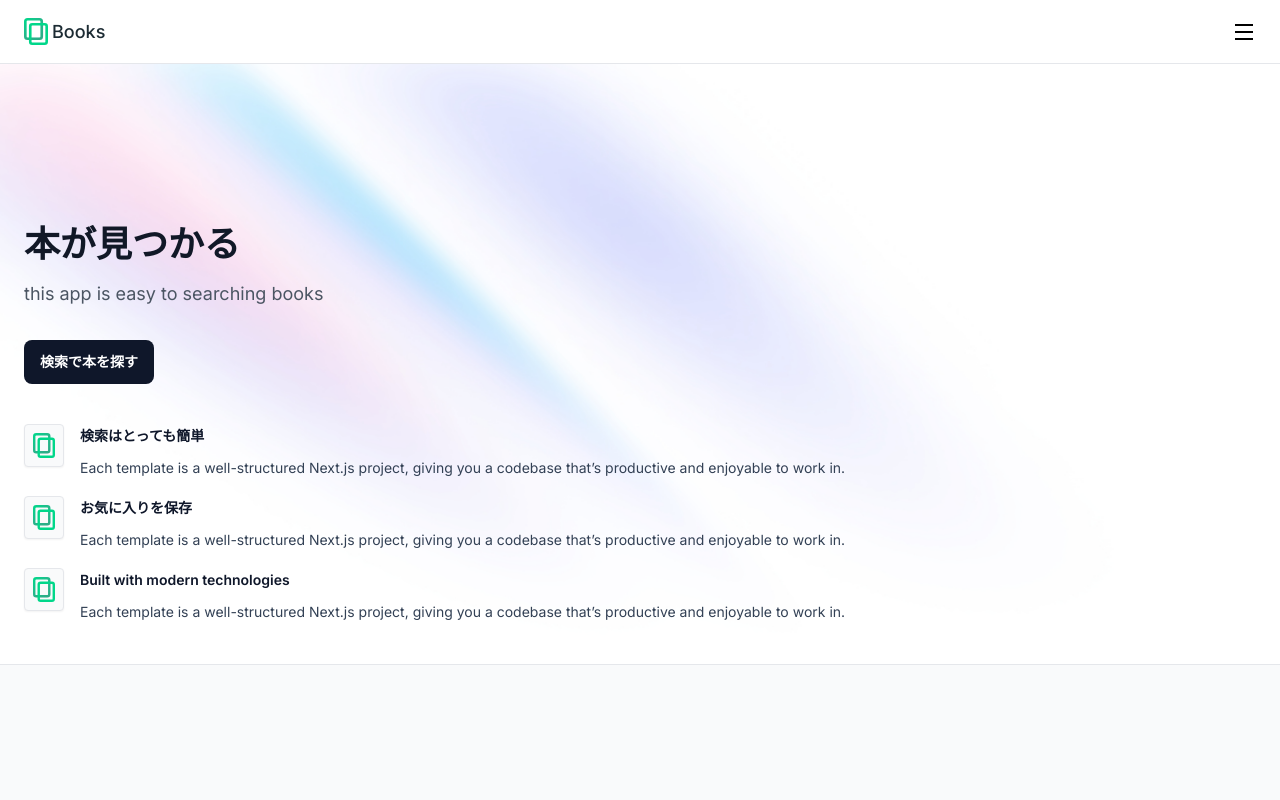
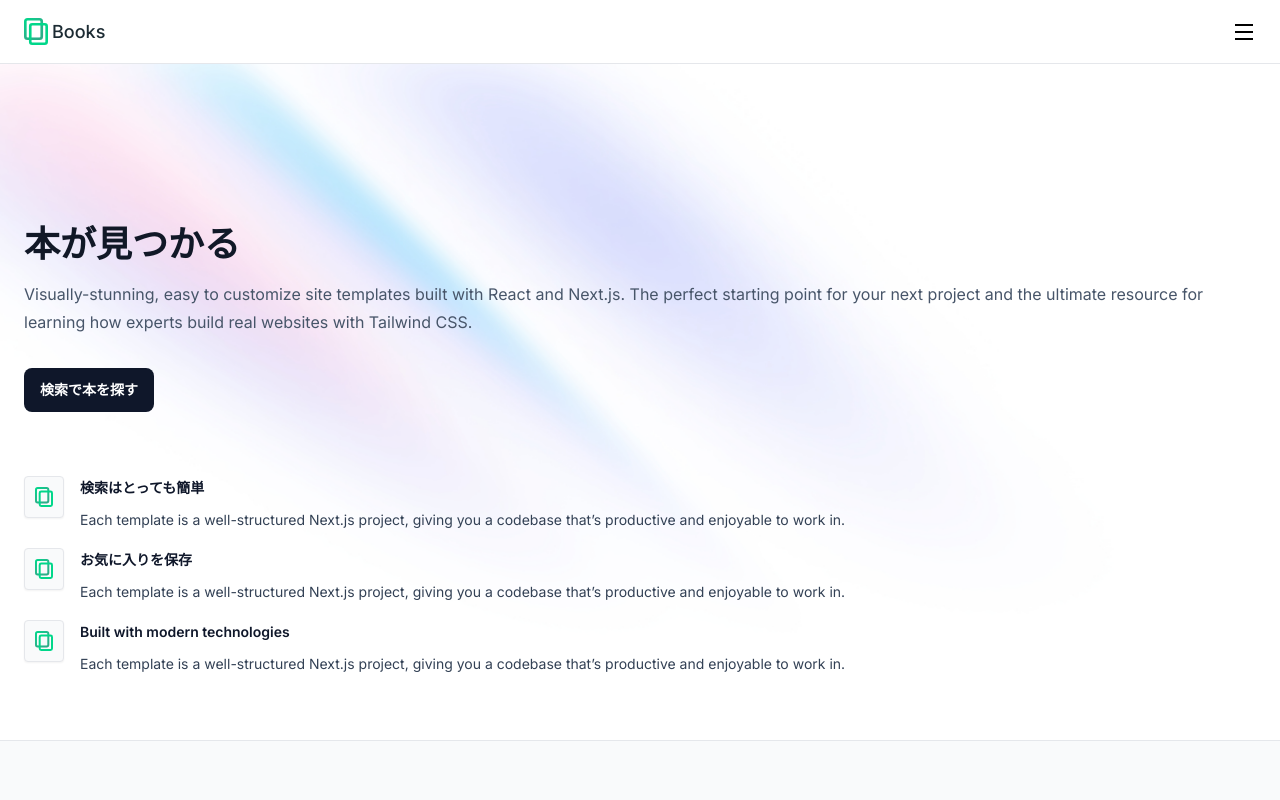
Before and after one commit to islaree/next-book-search, a Next.js app: page / in a window 1280 px wide. Shown: the top 800 px of the page. Built offline with nearby package versions, Linux system fonts and the light colour scheme.

Commit message:
Update new design

```diff
--- a/app/page.tsx
+++ b/app/page.tsx
@@ -7,20 +7,20 @@ export default function Home() {
         <img src="beams-home@95.jpg" className="absolute z-[-1] w-[80rem] max-w-none left-[-10rem] top-[-4rem]" />
         <div className="pt-40 px-6">
           <div className="font-extrabold text-4xl text-gray-900">本が見つかる</div>
-          <div className="text-lg text-gray-600 mt-4">
-            this app is easy to searching books
-            <br />
-          </div>
+          <p className="mt-4 text-base leading-7 text-slate-600">
+            Visually-stunning, easy to customize site templates built with React and Next.js. The perfect starting point for your next project and the ultimate resource for learning how experts build
+            real websites with Tailwind CSS.
+          </p>
         </div>
         <div className="mt-8 px-6">
           <Link href="/search" className="inline-flex justify-center rounded-lg text-sm font-semibold py-3 px-4 bg-slate-900 text-white hover:bg-slate-700">
             検索で本を探す
           </Link>
         </div>
-        <div className="flex flex-col gap-y-4 my-10">
+        <div className="flex flex-col gap-y-4 my-16">
           <div className="flex gap-x-4 px-6">
             <div className="shrink-0">
-              <img src="logo.svg" className="shadow-sm border border-gray-200 bg-gray-50 rounded w-10 p-2" />
+              <img src="logo.svg" className="shadow-sm border border-gray-200 bg-gray-50 rounded w-10 p-2.5" />
             </div>
             <div className="">
               <h2 className="text-sm font-semibold leading-6 text-slate-900">検索はとっても簡単</h2>
@@ -29,7 +29,7 @@ export default function Home() {
           </div>
           <div className="flex gap-x-4 px-6">
             <div className="shrink-0">
-              <img src="logo.svg" className="shadow-sm border border-gray-200 bg-gray-50 rounded w-10 p-2" />
+              <img src="logo.svg" className="shadow-sm border border-gray-200 bg-gray-50 rounded w-10 p-2.5" />
             </div>
             <div className="">
               <h2 className="text-sm font-semibold leading-6 text-slate-900">お気に入りを保存</h2>
@@ -38,7 +38,7 @@ export default function Home() {
           </div>
           <div className="flex gap-x-4 px-6">
             <div className="shrink-0">
-              <img src="logo.svg" className="shadow-sm border border-gray-200 bg-gray-50 rounded w-10 p-2" />
+              <img src="logo.svg" className="shadow-sm border border-gray-200 bg-gray-50 rounded w-10 p-2.5" />
             </div>
             <div className="">
               <h2 className="text-sm font-semibold leading-6 text-slate-900">Built with modern technologies</h2>
```
